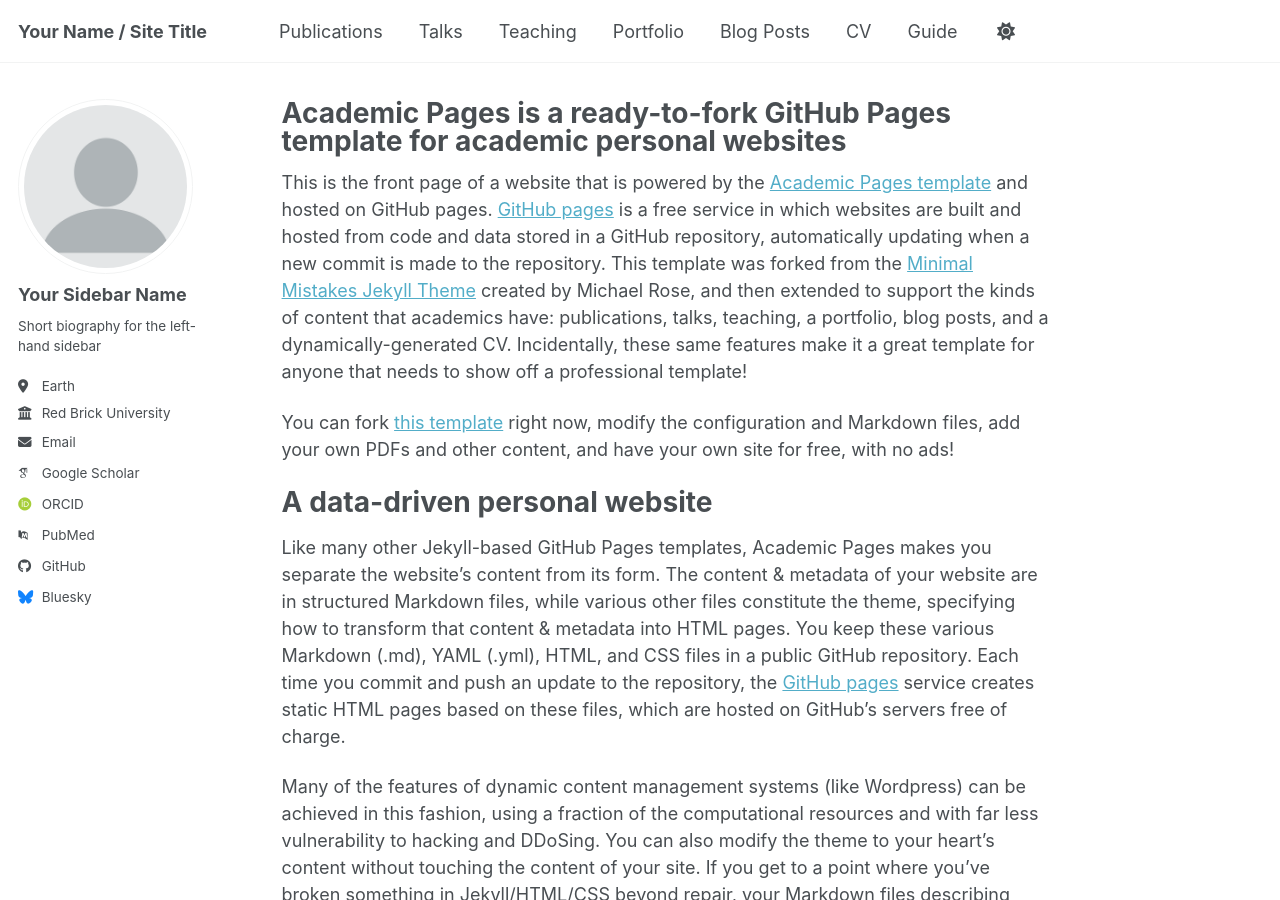
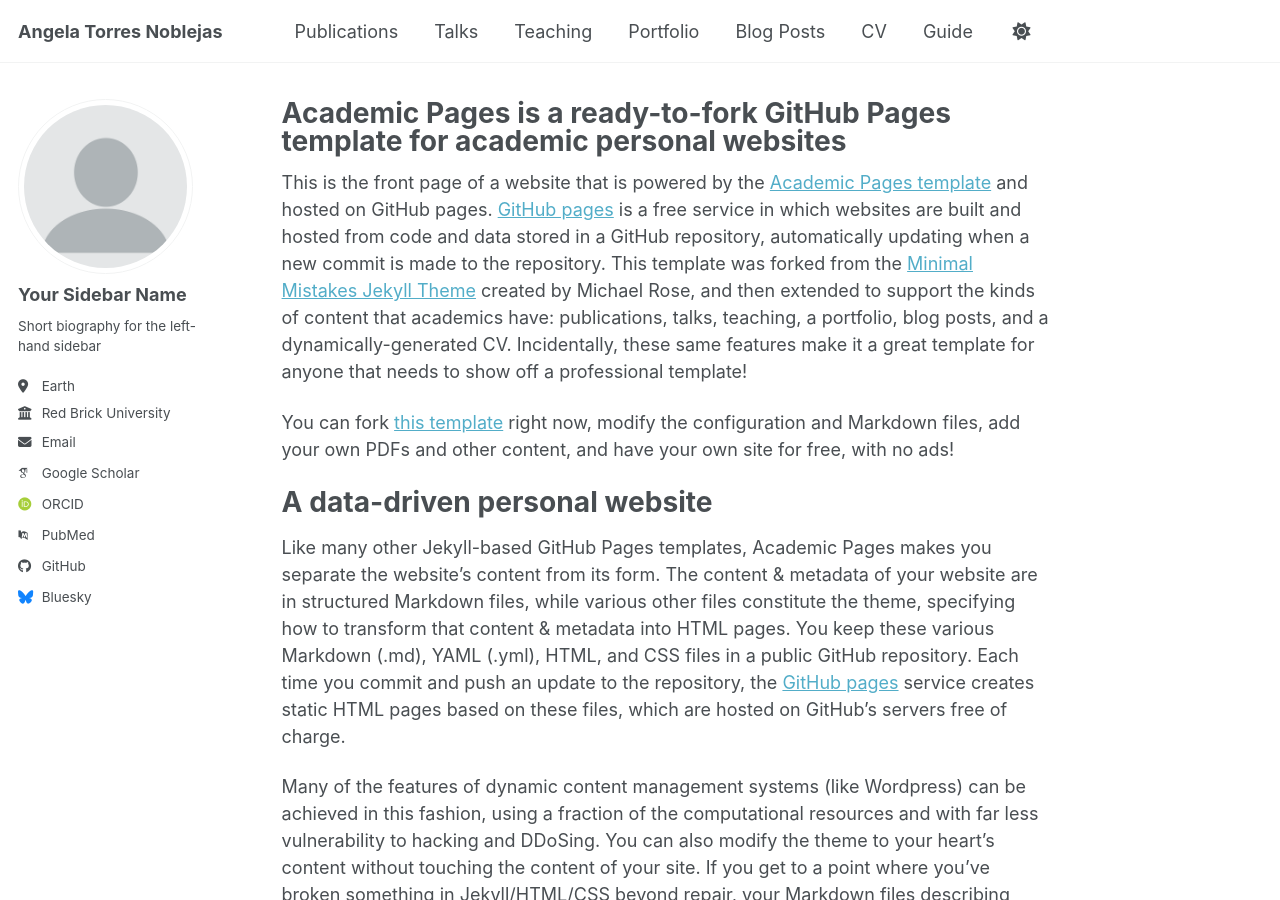
Before and after one commit to angelatorresnoblejas/angelatorresnoblejas.github.io, a Jekyll site: the page built from _pages/about.md, in a window 1280 px wide and 900 px high. Built offline with Jekyll 4.4.1, drawn with Linux system fonts in a browser that asks for light colours; some web fonts are replaced; a script bundle is joined from its source files by our own code; library files that are not in the unit come from our copies.

Commit message:
Customize site with personal info

```diff
--- a/_config.yml
+++ b/_config.yml
@@ -9,7 +9,7 @@
 # Basic Site Settings
 locale                   : "en-US"
 site_theme               : "default" # Currently available options are "default", "air"
-title                    : "Your Name / Site Title"
+title                    : "Angela Torres Noblejas"
 title_separator          : "-"
 name                     : &name "Your Name"
 description              : &description "Your Name's academic portfolio"   # Update this with a general description of your site, this is the default if not overridden by a page
```
